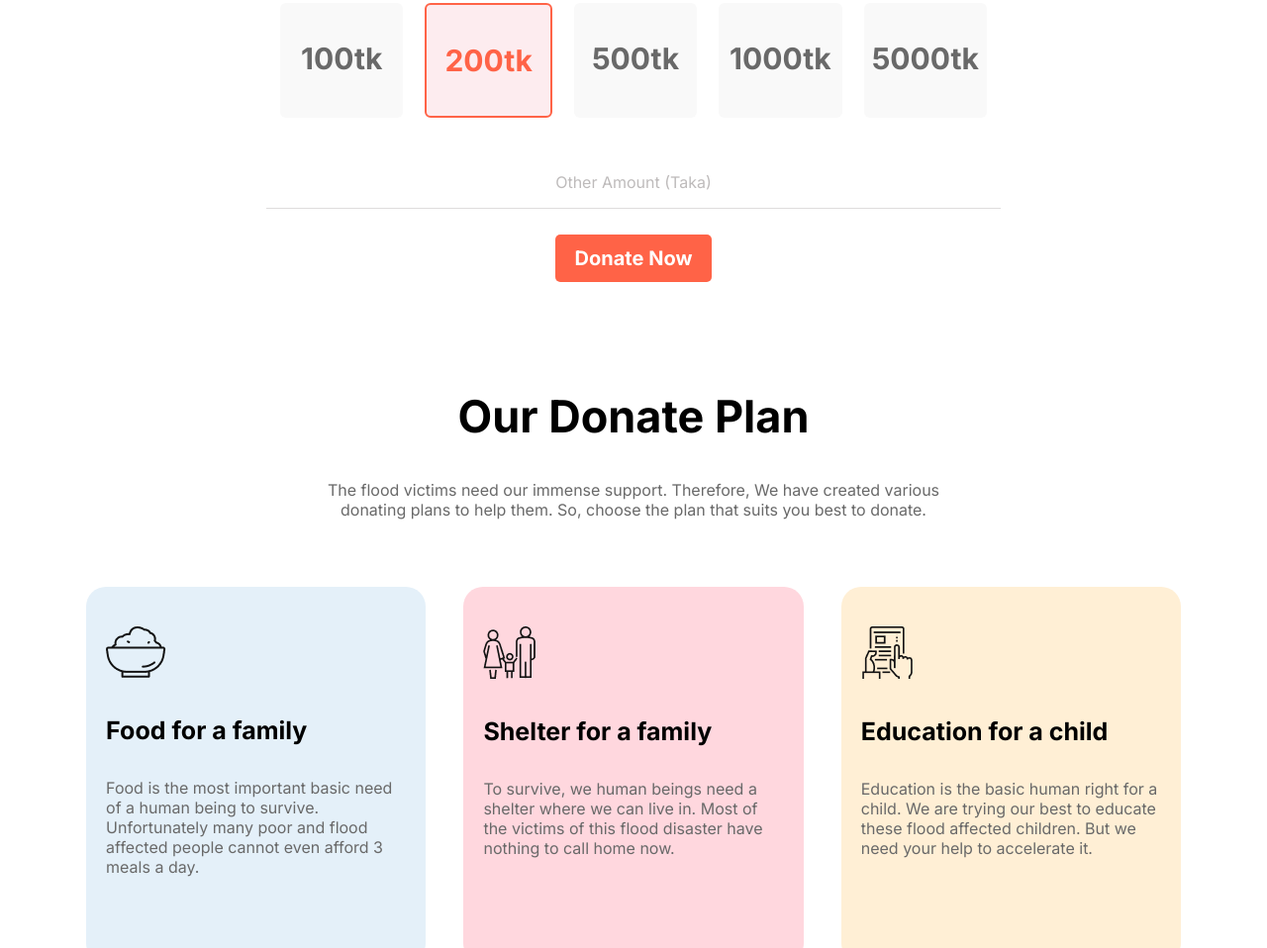
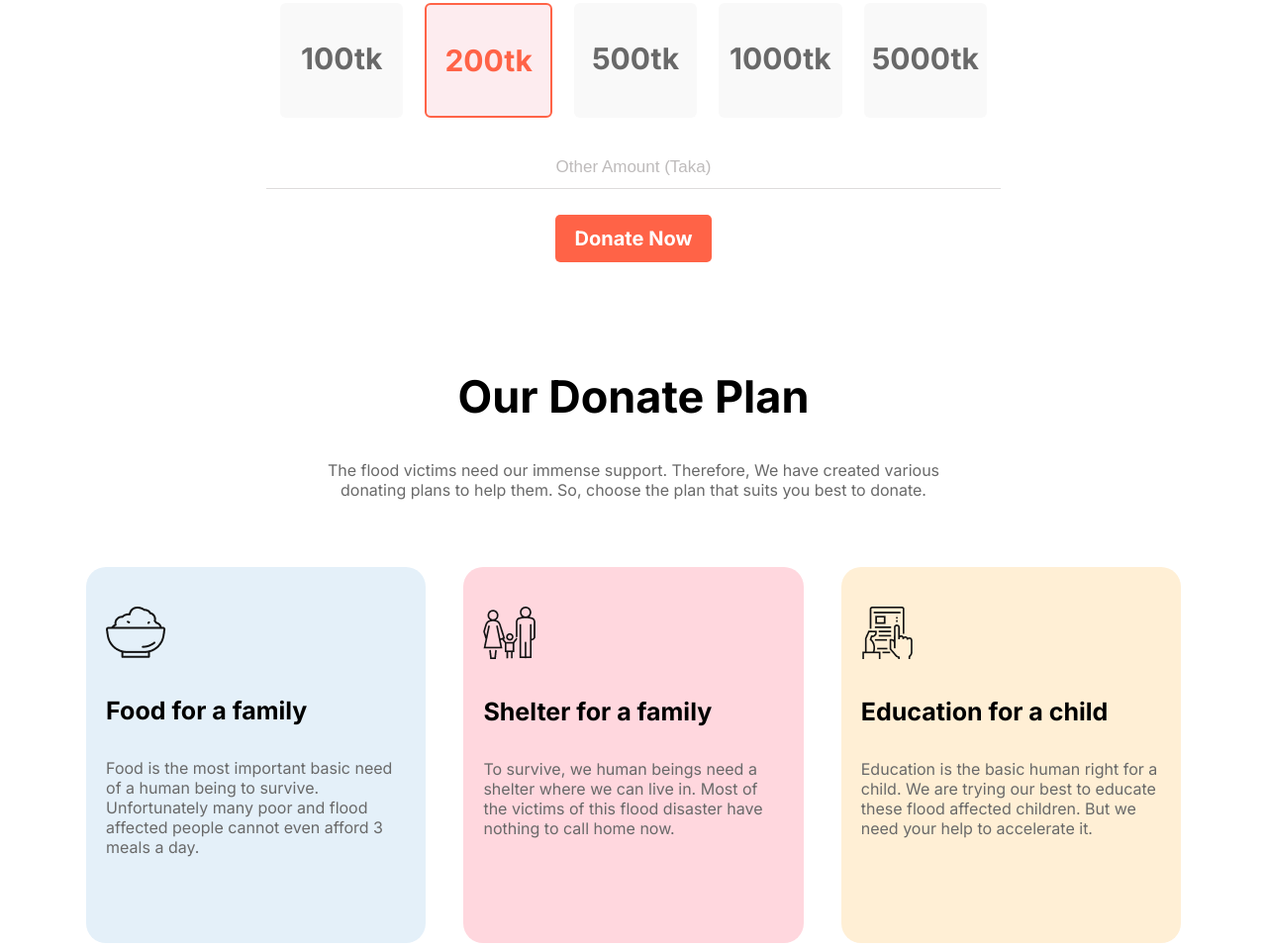
Before and after one commit to rakib099/donate-today, a plain HTML site: page index.html in a window 1280 px wide. Shown: the part 822-1780 px from the top of the page at 99% size. Drawn offline with Linux system fonts and the light colour scheme.

Commit message:
input fields fixed

```diff
--- a/index.html
+++ b/index.html
@@ -57,7 +57,7 @@
 
         <div class="align-center">
             <div class="gray-color">
-                <p>Other Amount (Taka)</p>
+                <input type="text" name="" id="" placeholder="Other Amount (Taka)">
                 <hr>
             </div>
             <a class="link-button" target="_blank" href="#">Donate Now</a>
--- a/style.css
+++ b/style.css
@@ -91,9 +91,21 @@ hr {
     margin-bottom: 3%;
 }
 
-.gray-color p {
+.gray-color input[type=text] {
+    border: none;
+    text-align: center;
+    font-size: 17px;
+    margin-bottom: 2px;
+}
+
+.gray-color input[type=text]::placeholder {
     color: #bebbbb;
 }
+
+textarea:focus, input:focus {
+    outline: none;
+}
+
 .gray-color hr {
     height: 1px;
     background-color: #dedcdc;
```
